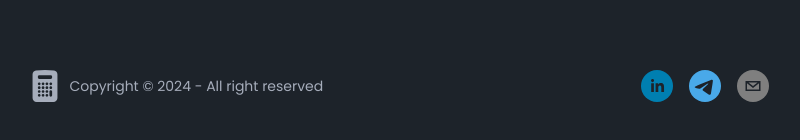
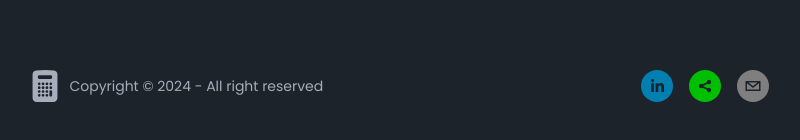
Before and after one commit to NurgaliyevS/wealthy-calculator, a Next.js app: page / in a window 1280 px wide. Shown: the part 2044-2184 px from the top of the page, without its empty margins (241-1041 px from the left). Built offline with nearby package versions, Linux system fonts and the light colour scheme.

Commit message:
changed from telegram to twitter

```diff
--- a/components/Footer.js
+++ b/components/Footer.js
@@ -28,14 +28,14 @@ function Footer() {
           title="LinkedIn"
         />
         <SocialIcon
-          url="https://t.me/yatemez"
+          url="https://x.com/tech_nurgaliyev"
           className="w-2 h-2"
           style={{ width: 32, height: 32 }}
           target="_blank"
           onClick={() => {
-            track("clicked to telegram");
+            track("clicked to twitter");
           }}
-          title="Telegram"
+          title="Twitter"
         />
         <SocialIcon
           url="mailto:nurgasab@gmail.com"
```
